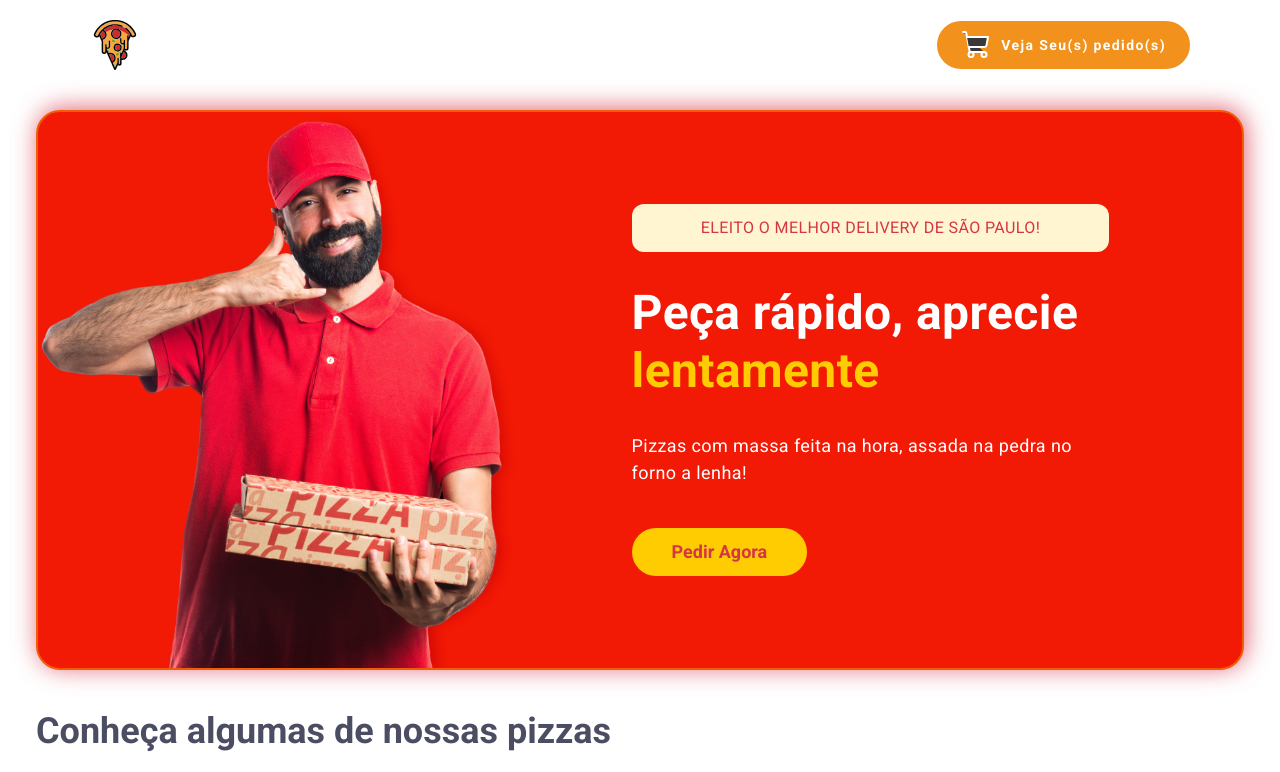
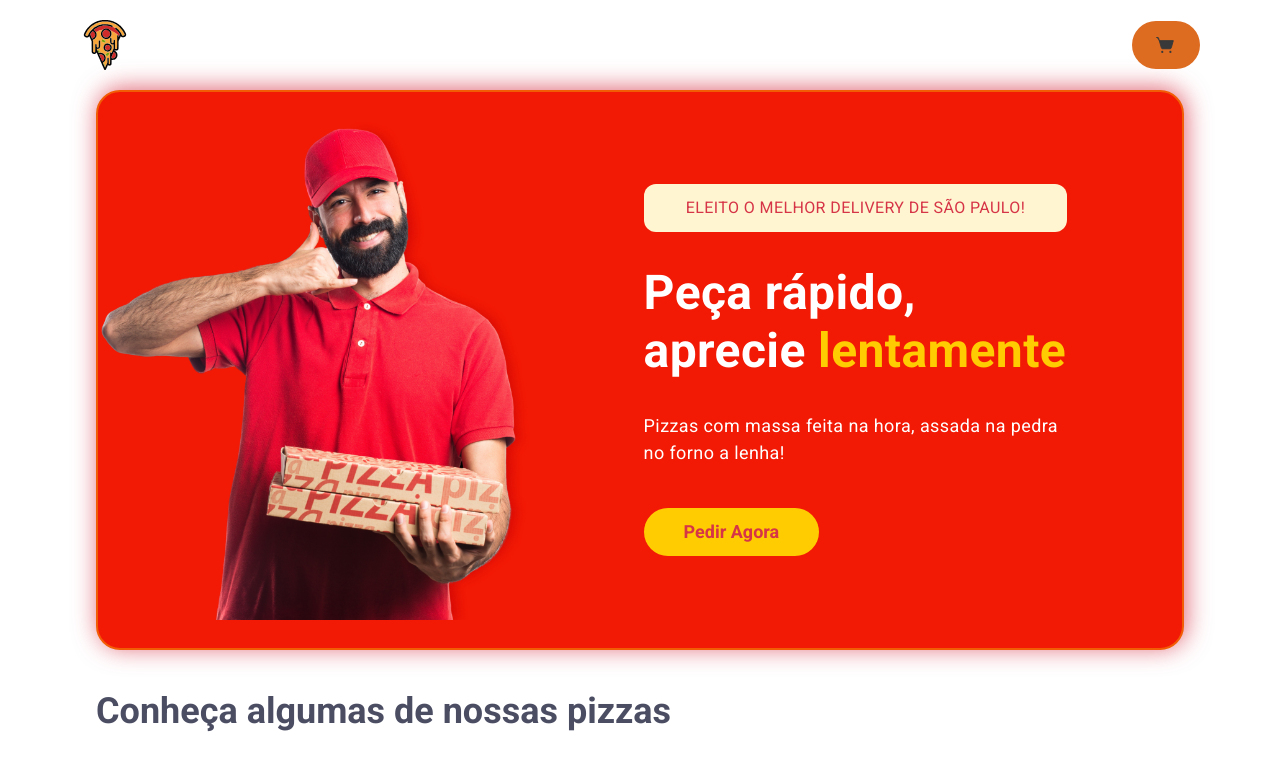
Before and after one commit to Pizza10-project/pizza10.client.web, a Next.js app: page / in a window 1280 px wide. Shown: the top 772 px of the page. Built offline with nearby package versions, Linux system fonts and the light colour scheme; grey boxes are pictures that could not be loaded.

Commit message:
fix(header): button

```diff
--- a/src/components/Nav/MenuBar/index.tsx
+++ b/src/components/Nav/MenuBar/index.tsx
@@ -1,6 +1,6 @@
 import { Button, Flex, } from "@chakra-ui/react";
 import { useRouter } from "next/router";
-import { ShoppingCart } from "phosphor-react";
+import { ShoppingCartSimple } from "phosphor-react";
 import Logo from "../../../assets/icon/logo.icon";
 
 
@@ -12,7 +12,6 @@ export const MenuBar = () => {
       width="100%"
       justifyContent="space-between"
       alignItems="center"
-      px="90px"
       py="20px"
       marginTop={["24px", "0"]}
       display={["none", "flex"]}
@@ -25,16 +24,17 @@ export const MenuBar = () => {
 
         <Button
           variant="solid"
-          backgroundColor="primary.700"
-          _hover={{ backgroundColor: "primary.500" }}
-          letterSpacing={"widest"}
-          color="white"
+          colorScheme="orange"
+          // backgroundColor="primary.700"
+          // _hover={{ backgroundColor: "primary.500" }}
+          // letterSpacing={"widest"}
+          // color="white"
           p="24px 24px"
           borderRadius={"30px"}
           onClick={() => router.push("/menu")}
-          leftIcon={<ShoppingCart size={32} />}
+        // leftIcon={}
         >
-         Veja Seu(s) pedido(s)
+          <ShoppingCartSimple size={20} weight="light" />
         </Button>
       </Flex>
     </Flex>
--- a/src/components/Nav/index.tsx
+++ b/src/components/Nav/index.tsx
@@ -4,7 +4,7 @@ import { MenuMobile } from "./MenuMobile"
 
 export const NavBar = () => {
     return (
-        <Container minWidth="100%" p={0}>
+        <Container minWidth="100%">
             <MenuBar />
             <MenuMobile />
         </Container>
--- a/src/screens/Home/index.tsx
+++ b/src/screens/Home/index.tsx
@@ -10,7 +10,7 @@ import { PizzaListSection } from './Sections/PizzaList'
 
 export const HomeScreen = () => {
     return (
-        <Container p="20px">
+        <Container>
             <Header description='Peça rápido, aprecie lentamente.' title="Pizza 10 - Rápida e deliciosa" />
             <BannerSection />
             <PizzaListSection />
--- a/src/services/stripe/index.ts
+++ b/src/services/stripe/index.ts
@@ -1,6 +1,6 @@
-import Stripe from "stripe"
+import Stripe from "stripe";
 
-export const stripe = new Stripe(process.env.STRIPE_SECRET_KEY, {
+export const stripe = new Stripe("sk_test_51MlxWbFkjOQYLGebBWfb7Os1QrEaCLuS6kXs3OGSJbFXysw4LeZShjLTqEG6gMxid9gafXOS90ldhKC18i0XxW3500kCFJnyw1", {
     apiVersion: "2022-11-15",
     appInfo: {
         name: 'Pizza 10'
```
Also changed, not shown: src/pages/menu/[id].tsx (+14 -2 lines), src/pages/menu/index.tsx (+31 -3 lines).
